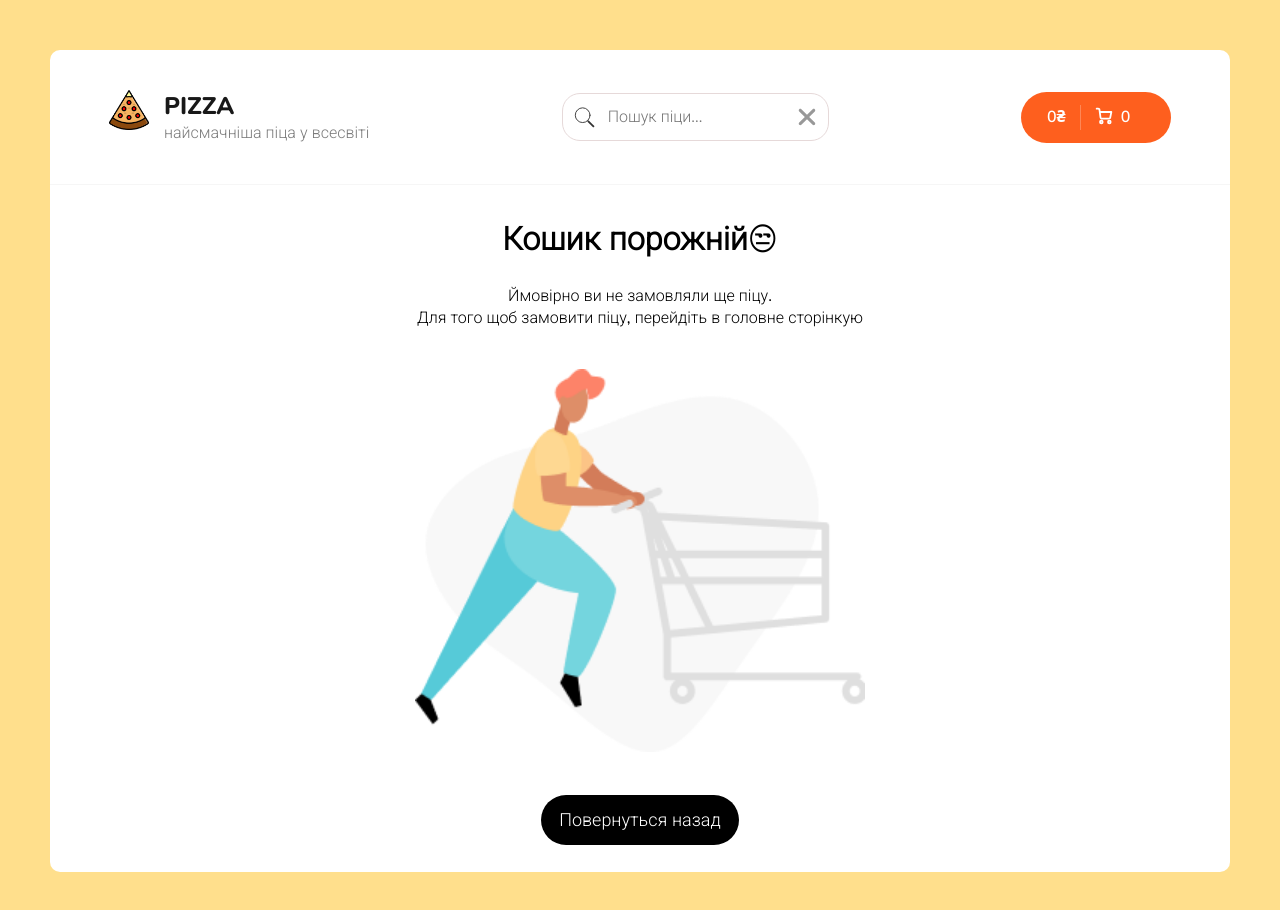
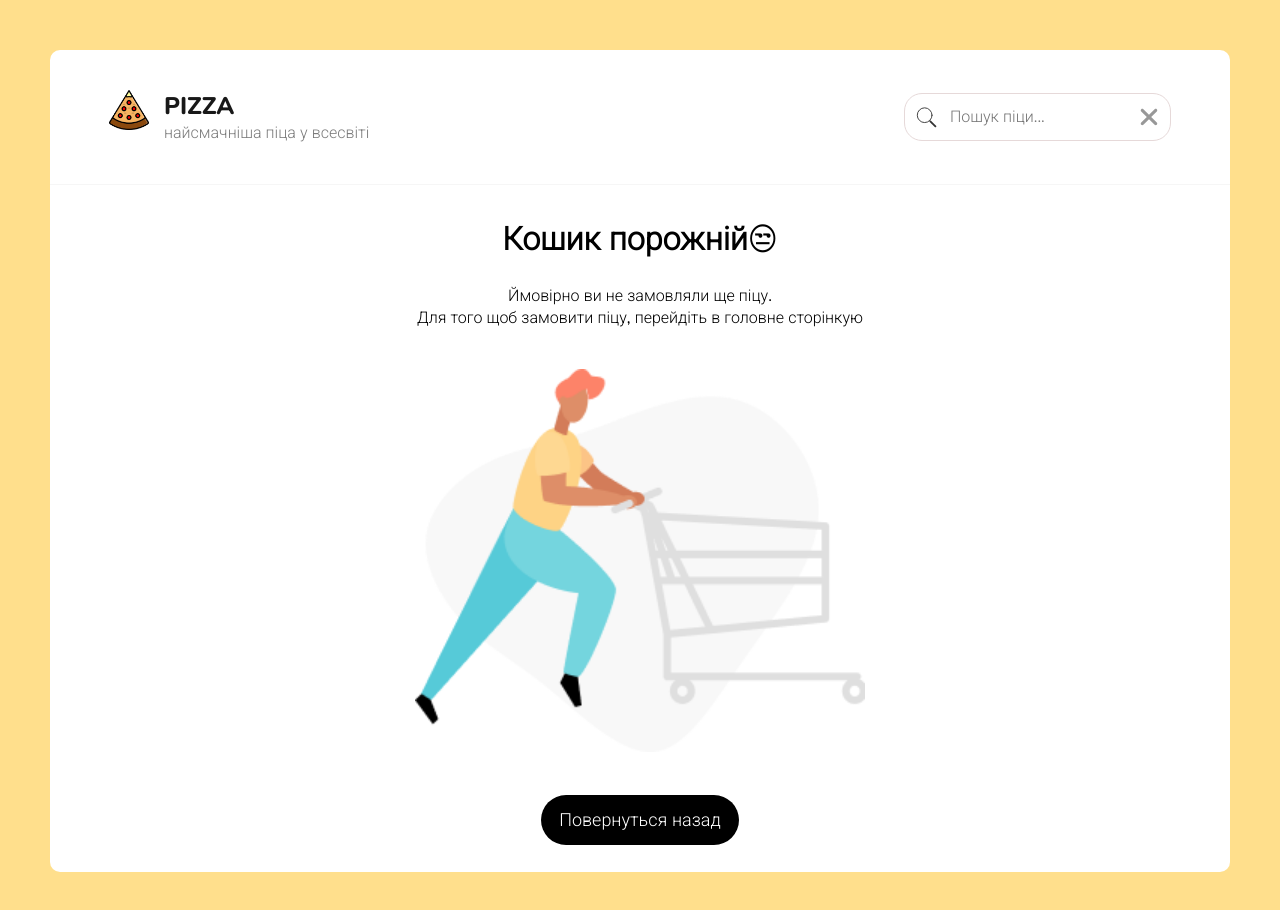
Before and after one commit to mryevhenii07/pizza, a React (Create React App) app: page /cart in a window 1280 px wide. Shown: the top 910 px of the page. Built offline with nearby package versions, Linux system fonts and the light colour scheme.

Commit message:
added useLocation , remove header cart when choosing

```diff
--- a/src/component/Header.jsx
+++ b/src/component/Header.jsx
@@ -1,4 +1,4 @@
-import { Link } from "react-router-dom";
+import { Link, useLocation } from "react-router-dom";
 import { useSelector } from "react-redux";
 
 import logo from "../assets/images/pizza-logo2x.png";
@@ -7,10 +7,8 @@
 const Header = () => {
   const { items, totalPrice } = useSelector((state) => state.cart);
   const totalCount = items.reduce((acc, item) => acc + item.count, 0);
-
-  // console.log(items);
-  // const totalPrice = items.reduce((acc, el) => (acc += el.price), 0);
-
+  const location = useLocation();
+  console.log(location);
   return (
     <div className="header">
       <div className="container">
@@ -24,6 +22,7 @@
           </div>
         </Link>
         <Search />
+        {location.pathname !== "/cart" ? (
           <div className="header__cart_wrap">
             <div className="header__cart">
               <Link to="/cart" className="button button--cart">
@@ -62,6 +61,9 @@
               </Link>
             </div>
           </div>
+        ) : (
+          ""
+        )}
       </div>
     </div>
   );
--- a/src/component/Redux/slices/pizzaSlice.js
+++ b/src/component/Redux/slices/pizzaSlice.js
@@ -3,11 +3,12 @@
 
 export const fetchPizzas = createAsyncThunk(
   "pizza/fetchPizzasStatus",
-  async (params) => {
+  async (params, thunkAPI) => {
     const { API, category, order, searchInput, currentPage, sortType } = params;
     const { data } = await axios.get(
       `${API}?search=${searchInput}&${category}&sortBy=${sortType}&order=${order}&page=${currentPage}&limit=8`
     );
+    console.log(thunkAPI);
     return data;
   }
 );
```
Also changed, not shown: 1 other file (tests, documents, lock files or other folders). Lines whose indentation alone changed are shown as unchanged.
